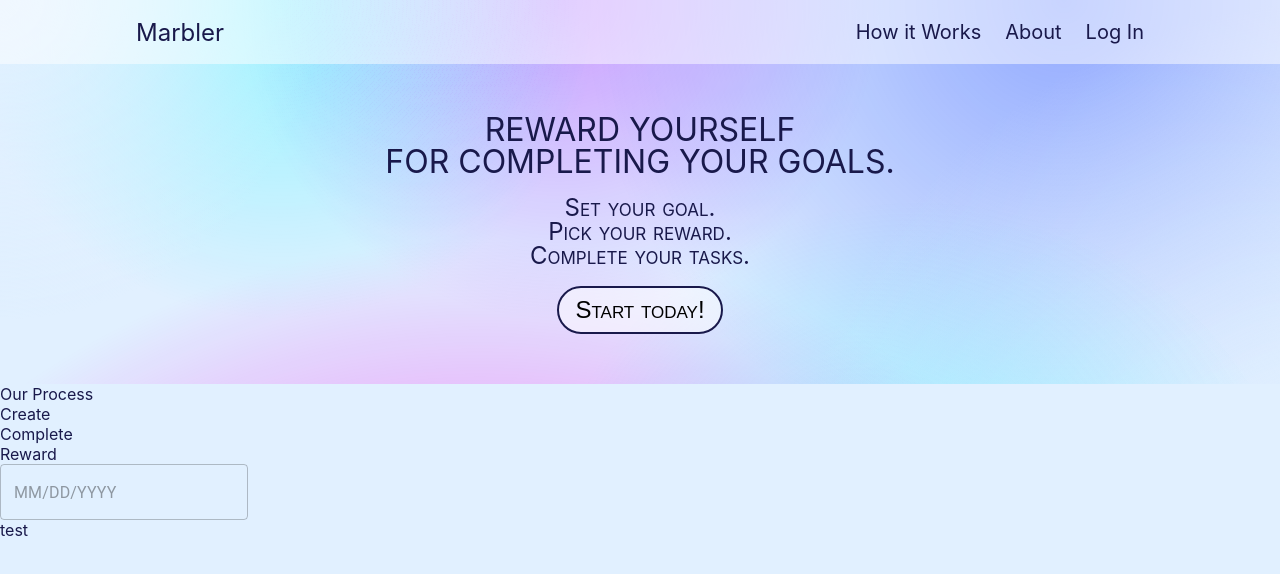
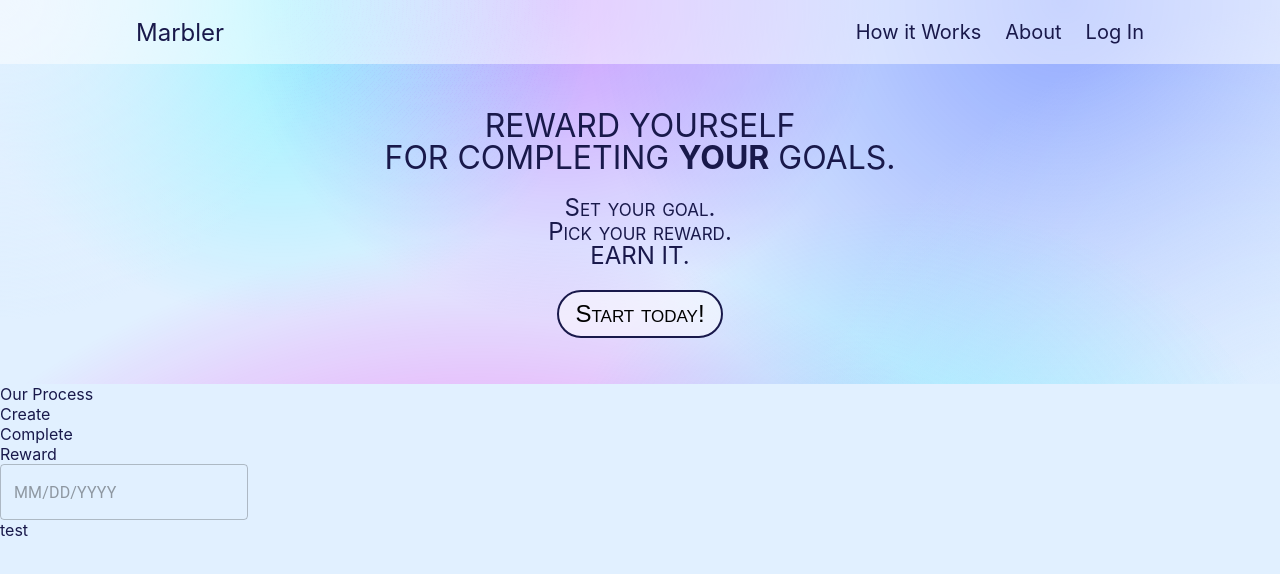
Before and after one commit to evan-baron/goal-calendar-react-app, a React (Create React App) app: page / in a window 1280 px wide. Shown: the top 574 px of the page. Built offline with nearby package versions, Linux system fonts and the light colour scheme.

Commit message:
description changes

```diff
--- a/src/components/Header/Header.css
+++ b/src/components/Header/Header.css
@@ -8,7 +8,7 @@
     align-items: center;
     height: 20rem;
     margin: 0;
-    padding: 2rem 0;
+    padding: 1.5rem 0;
     overflow: hidden;
 }
 .hero-text {
--- a/src/components/Header/Header.js
+++ b/src/components/Header/Header.js
@@ -7,8 +7,8 @@ const Header = () => {
     <>
         <HeaderBackground />
         <header className='header'>
-            <h1 className='hero-text'>Reward yourself<br></br>for completing your goals.</h1>
-            <h3 className='hero-description'>Set your goal.<br></br>Pick your reward.<br></br>Complete your tasks.</h3>
+            <h1 className='hero-text'>Reward yourself<br></br>for completing <b>your</b> goals.</h1>
+            <h3 className='hero-description'>Set your goal.<br></br>Pick your reward.<br></br>EARN IT.</h3>
             {/* <h3 className='hero-description'>Create your very own personalized goal calendar! Pick something you'd like to reward yourself with. Set a number of marbles you'll need to collect in order to earn the reward, making it as easy or challenging as you'd like. Then assign yourself tasks to complete each day, each with their own marble value.</h3> */}
             {/* <h3 className='hero-description'>Complete the tasks, collect your marbles, earn your reward!</h3> */}
             <button>Start today!</button>
```
